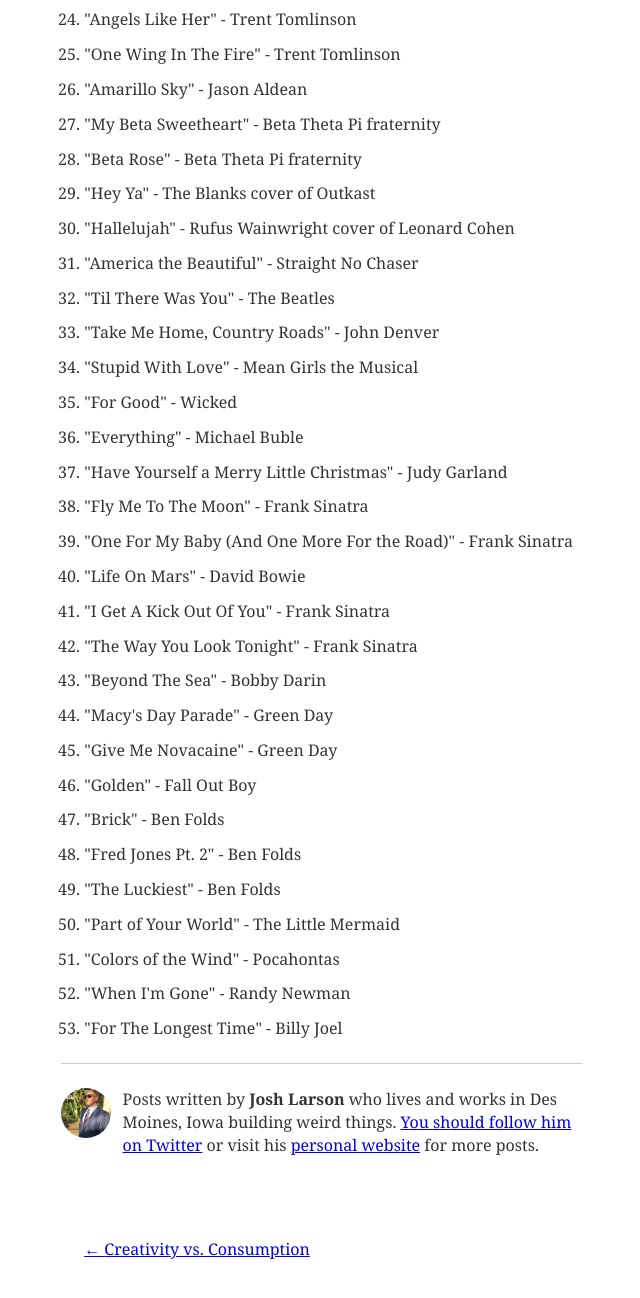
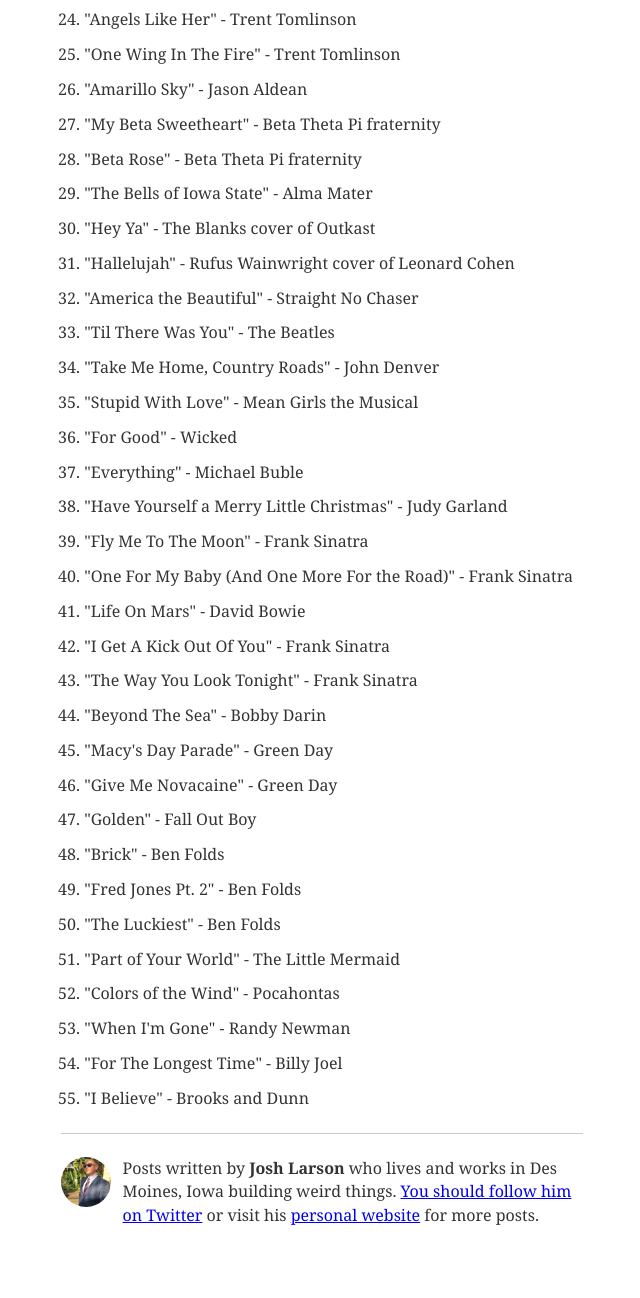
Before and after one commit to jplhomer/creative, a Gatsby site: page /012-songs-sing-lullabies/ in a window 1280 px wide. Shown: the part 1175-2473 px from the top of the page, without its empty margins (318-958 px from the left). Built offline with nearby package versions, Linux system fonts and the light colour scheme; Gatsby itself is replaced by a stand-in of ours; some packages are replaced by stand-ins of ours.

Commit message:
More songs

```diff
--- a/content/blog/012-songs-sing-lullabies.md
+++ b/content/blog/012-songs-sing-lullabies.md
@@ -35,6 +35,7 @@
 1. "Amarillo Sky" - Jason Aldean
 1. "My Beta Sweetheart" - Beta Theta Pi fraternity
 1. "Beta Rose" - Beta Theta Pi fraternity
+1. "The Bells of Iowa State" - Alma Mater
 1. "Hey Ya" - The Blanks cover of Outkast
 1. "Hallelujah" - Rufus Wainwright cover of Leonard Cohen
 1. "America the Beautiful" - Straight No Chaser
@@ -60,3 +61,4 @@
 1. "Colors of the Wind" - Pocahontas
 1. "When I'm Gone" - Randy Newman
 1. "For The Longest Time" - Billy Joel
+1. "I Believe" - Brooks and Dunn
```
